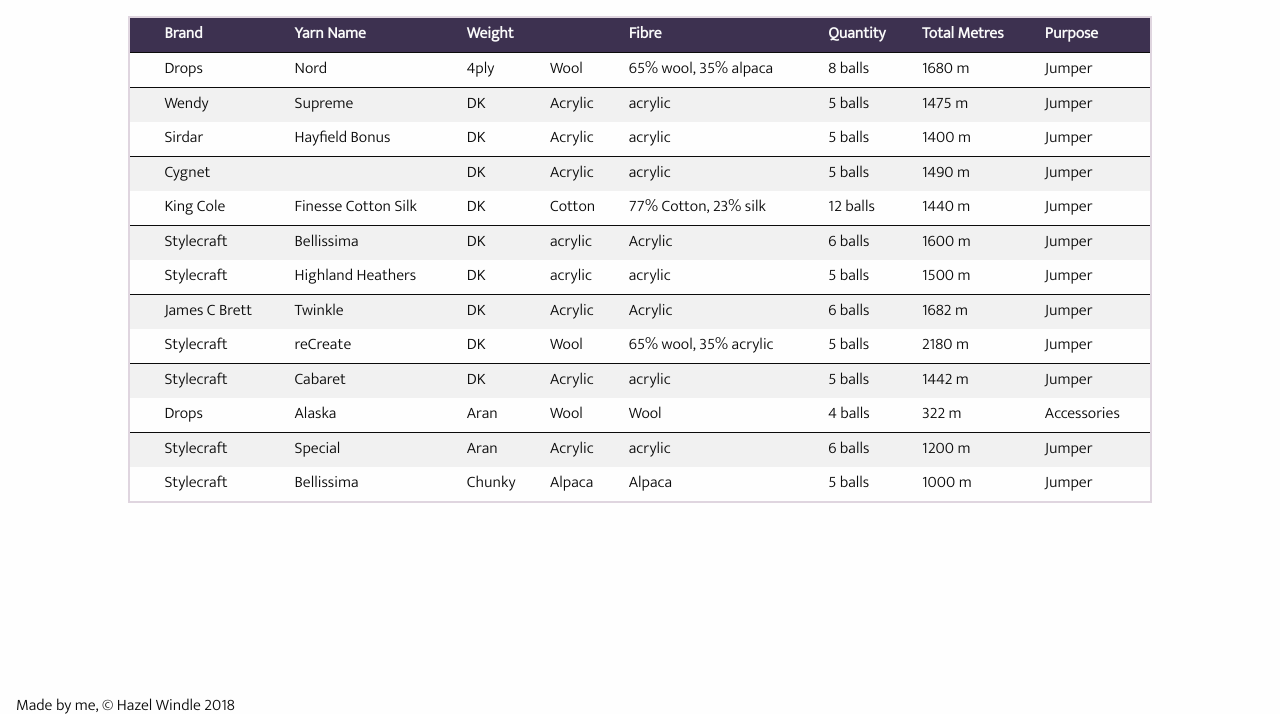
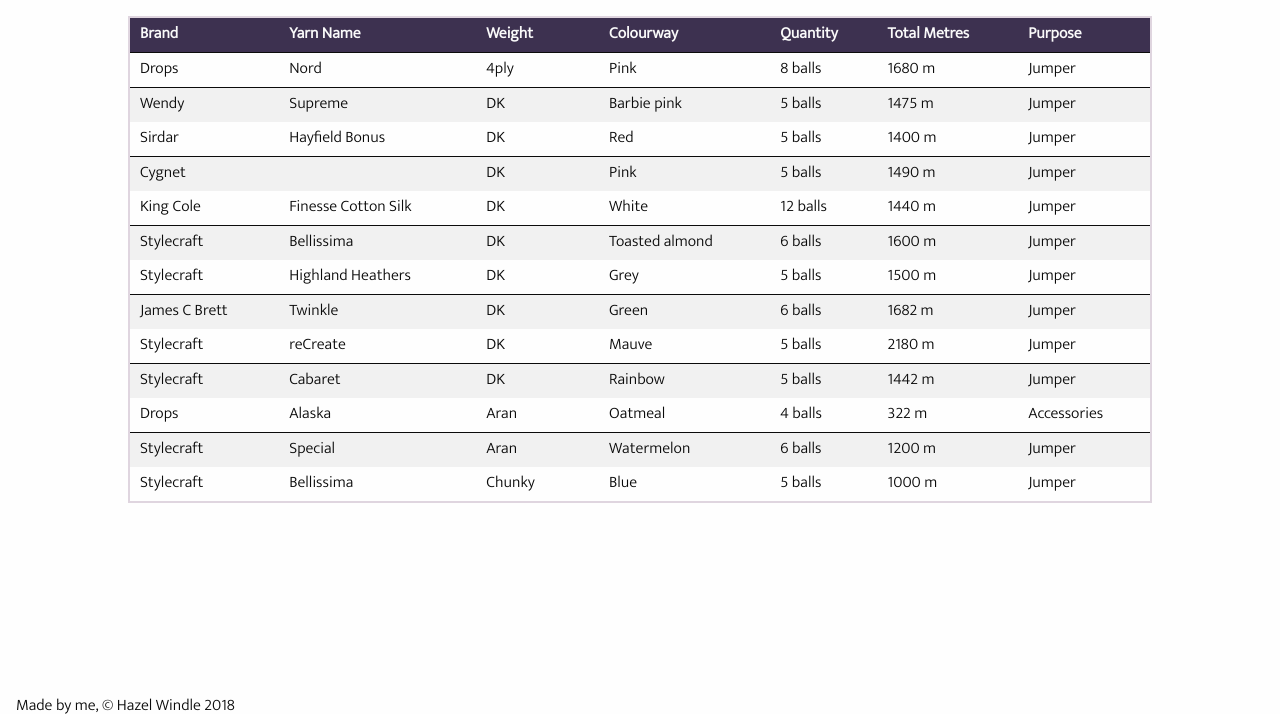
Before and after one commit to hwindle/portfolio, a PHP site: page /WIP_yarn_stash/index.html in a window 1280 px wide. Shown: the part 86-800 px from the top of the page. Run offline with PHP 8.4, Linux system fonts and the light colour scheme.

Commit message:
Altered table layout so the yarn isn't just represented by colour but by text and colour

```diff
--- a/WIP_yarn_stash/css/component_files/08_listing-tables.css
+++ b/WIP_yarn_stash/css/component_files/08_listing-tables.css
@@ -34,3 +34,12 @@
   bottom: 0px;
   left: 1em;
 }
+
+/* mobile view */
+@media screen and (max-width: 768px) {
+    td.mobile-hide, thead {
+        display: none;
+    }
+
+
+}
--- a/WIP_yarn_stash/index.html
+++ b/WIP_yarn_stash/index.html
@@ -33,181 +33,167 @@
         <section id="content">
             <table class="db-results">
                 <thead>
-                    <th></th>
                     <th>Brand</th>
                     <th>Yarn Name</th>
                     <th>Weight</th>
-                    <th></th>
-                    <th class="mobile-hide fibre">Fibre</th>
+                    <th class="mobile-hide colour"></th>
+                    <th class="mobile-hide colourway">Colourway</th>
                     <th class="balls">Quantity</th>
                     <th class="total-metres">Total Metres</th>
                     <th class="mobile-hide purpose">Purpose</th>
                 </thead>
                 <tbody>
                     <tr>
-                        <td class="yarn-colour" data="c1a6ab"></td>
                         <td>Drops</td>
                         <td>Nord</td>
                         <td>4ply</td>
-                        <td class="fibre-icon" data="wool">Wool</td>
-                        <td class="mobile-hide fibre">
-                            65% wool, 35% alpaca
+                        <td class="yarn-colour" aria-label="green" data="007700"></td>
+                        <td class="mobile-hide colourway">
+                            Pink
                         </td>
                         <td class="balls">8 balls</td>
                         <td class="total-metres">1680 m</td>
                         <td class="mobile-hide purpose">Jumper</td>
                     </tr>
                     <tr>
-                        <td class="yarn-colour" data="7e1847"></td>
                         <td>Wendy</td>
                         <td>Supreme</td>
                         <td>DK</td>
-                        <td class="fibre-icon" data="acrylic">Acrylic</td>
-                        <td class="mobile-hide fibre">
-                            acrylic
+                        <td class="yarn-colour" aria-label="barbie pink" data="007700"></td>
+                        <td class="mobile-hide colourway">
+                            Barbie pink
                         </td>
                         <td class="balls">5 balls</td>
                         <td class="total-metres">1475 m</td>
                         <td class="mobile-hide purpose">Jumper</td>
                     </tr>
                     <tr>
-                        <td class="yarn-colour" data="e74b4e"></td>
                         <td>Sirdar</td>
                         <td>Hayfield Bonus</td>
                         <td>DK</td>
-                        <td class="fibre-icon" data="acrylic">Acrylic</td>
-                        <td class="mobile-hide fibre">
-                            acrylic
+                        <td class="yarn-colour" aria-label="red" data="770000"></td>
+                        <td class="mobile-hide colourway">
+                            Red
                         </td>
                         <td class="balls">5 balls</td>
                         <td class="total-metres">1400 m</td>
                         <td class="mobile-hide purpose">Jumper</td>
                     </tr>
                     <tr>
-                        <td class="yarn-colour" data="c4cddc"></td>
                         <td>Cygnet</td>
                         <td></td>
                         <td>DK</td>
-                        <td class="fibre-icon" data="acrylic">Acrylic</td>
-                        <td class="mobile-hide fibre">
-                            acrylic
+                        <td class="yarn-colour" aria-label="green" data="007700"></td>
+                        <td class="mobile-hide colourway">
+                            Pink
                         </td>
                         <td class="balls">5 balls</td>
                         <td class="total-metres">1490 m</td>
                         <td class="mobile-hide purpose">Jumper</td>
                     </tr>
                     <tr>
-                        <td class="yarn-colour" data="a35786"></td>
                         <td>King Cole</td>
                         <td>Finesse Cotton Silk</td>
                         <td>DK</td>
-                        <td class="fibre-icon" data="cotton">Cotton</td>
-                        <td class="mobile-hide fibre">
-                            77% Cotton, 23% silk
+                        <td class="yarn-colour" aria-label="white" data="FFFFFF"></td>
+                        <td class="mobile-hide colourway">
+                            White
                         </td>
                         <td class="balls">12 balls</td>
                         <td class="total-metres">1440 m</td>
                         <td class="mobile-hide purpose">Jumper</td>
                     </tr>
                     <tr>
-                        <td class="yarn-colour" data="bf4882"></td>
                         <td>Stylecraft</td>
                         <td>Bellissima</td>
                         <td>DK</td>
-                        <td class="fibre-icon" data="acrylic">acrylic</td>
-                        <td class="mobile-hide fibre">
-                            Acrylic
+                        <td class="yarn-colour" aria-label="beige" data="007700"></td>
+                        <td class="mobile-hide colourway">
+                            Toasted almond
                         </td>
                         <td class="balls">6 balls</td>
                         <td class="total-metres">1600 m</td>
                         <td class="mobile-hide purpose">Jumper</td>
                     </tr>
                     <tr>
-                        <td class="yarn-colour" data="c88688"></td>
                         <td>Stylecraft</td>
                         <td>Highland Heathers</td>
                         <td>DK</td>
-                        <td class="fibre-icon" data="acrylic">acrylic</td>
-                        <td class="mobile-hide fibre">
-                            acrylic
+                        <td class="yarn-colour" aria-label="grey" data="007700"></td>
+                        <td class="mobile-hide colourway">
+                            Grey
                         </td>
                         <td class="balls">5 balls</td>
                         <td class="total-metres">1500 m</td>
                         <td class="mobile-hide purpose">Jumper</td>
                     </tr>
                     <tr>
-                        <td class="yarn-colour" data="e69ece"></td>
                         <td>James C Brett</td>
                         <td>Twinkle</td>
                         <td>DK</td>
-                        <td class="fibre-icon" data="acrylic">Acrylic</td>
-                        <td class="mobile-hide fibre">
-                            Acrylic
+                        <td class="yarn-colour" aria-label="green" data="007700"></td>
+                        <td class="mobile-hide colourway">
+                            Green
                         </td>
                         <td class="balls">6 balls</td>
                         <td class="total-metres">1682 m</td>
                         <td class="mobile-hide purpose">Jumper</td>
                     </tr>
                     <tr>
-                        <td class="yarn-colour" data="882c45"></td>
                         <td>Stylecraft</td>
                         <td>reCreate</td>
                         <td>DK</td>
-                        <td class="fibre-icon" data="wool">Wool</td>
-                        <td class="mobile-hide fibre">
-                            65% wool, 35% acrylic
+                        <td class="yarn-colour" aria-label="mauve" data="45237b"></td>
+                        <td class="mobile-hide colourway">
+                            Mauve
                         </td>
                         <td class="balls">5 balls</td>
                         <td class="total-metres">2180 m</td>
                         <td class="mobile-hide purpose">Jumper</td>
                     </tr>
                     <tr>
-                        <td class="yarn-colour" data="5c7673"></td>
                         <td>Stylecraft</td>
                         <td>Cabaret</td>
                         <td>DK</td>
-                        <td class="fibre-icon" data="acrylic">Acrylic</td>
-                        <td class="mobile-hide fibre">
-                            acrylic
+                        <td class="yarn-colour" aria-label="multicoloured" data="007700"></td>
+                        <td class="mobile-hide colourway">
+                            Rainbow
                         </td>
                         <td class="balls">5 balls</td>
                         <td class="total-metres">1442 m</td>
                         <td class="mobile-hide purpose">Jumper</td>
                     </tr>
                     <tr>
-                        <td class="yarn-colour" data="cfc2b2"></td>
                         <td>Drops</td>
                         <td>Alaska</td>
                         <td>Aran</td>
-                        <td class="fibre-icon" data="wool">Wool</td>
-                        <td class="mobile-hide fibre">
-                            Wool
+                        <td class="yarn-colour" aria-label="oatmeal" data="007700"></td>
+                        <td class="mobile-hide colourway">
+                            Oatmeal
                         </td>
                         <td class="balls">4 balls</td>
                         <td class="total-metres">322 m</td>
                         <td class="mobile-hide purpose">Accessories</td>
                     </tr>
                     <tr>
-                        <td class="yarn-colour" data="c1a6ab"></td>
                         <td>Stylecraft</td>
                         <td>Special</td>
                         <td>Aran</td>
-                        <td class="fibre-icon" data="acrylic">Acrylic</td>
-                        <td class="mobile-hide fibre">
-                            acrylic
+                        <td class="yarn-colour" aria-label="pink" data="007700"></td>
+                        <td class="mobile-hide colourway">
+                            Watermelon
                         </td>
                         <td class="balls">6 balls</td>
                         <td class="total-metres">1200 m</td>
                         <td class="mobile-hide purpose">Jumper</td>
                     </tr>
                     <tr>
-                        <td class="yarn-colour" data="ba8e8f"></td>
                         <td>Stylecraft</td>
                         <td>Bellissima</td>
                         <td>Chunky</td>
-                        <td class="fibre-icon" data="alpaca">Alpaca</td>
-                        <td class="mobile-hide fibre">
-                            Alpaca
+                        <td class="yarn-colour" aria-label="blue" data="001245"></td>
+                        <td class="mobile-hide colourway">
+                            Blue
                         </td>
                         <td class="balls">5 balls</td>
                         <td class="total-metres">1000 m</td>
```
